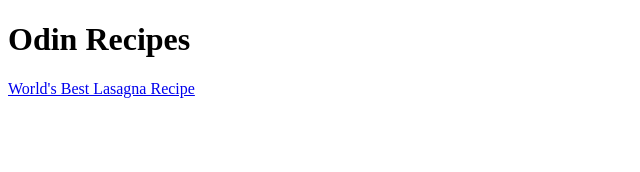
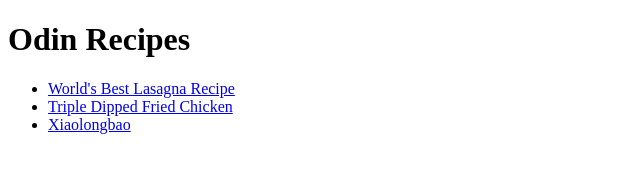
Before and after one commit to Chimkinnnn/odin-recipes, a plain HTML site: page index.html in a window 1280 px wide. Shown: the whole page, without its empty margins (0-640 px from the left). Drawn offline with Linux system fonts and the light colour scheme.

Commit message:
Added link for Fried Chicken and Bao Recipes

```diff
--- a/index.html
+++ b/index.html
@@ -7,7 +7,10 @@
 </head>
 <body>
     <h1>Odin Recipes</h1>
-
-    <a href="./recipes/lasagna.html" rel="noopener noreferrer" target="_top">World's Best Lasagna Recipe</a>
+    <ul>
+        <li><a href="./recipes/lasagna.html" rel="noopener noreferrer" target="_top">World's Best Lasagna Recipe</a></li>
+        <li><a href="./recipes/fried_chicken.html" rel="noopener noreferrer" target="_top">Triple Dipped Fried Chicken</a></li>
+        <li><a href="./recipes/xiaolongbao.html" rel="noopener noreferrer" target="_top">Xiaolongbao</a></li>
+    </ul>
 </body>
 </html>
```
